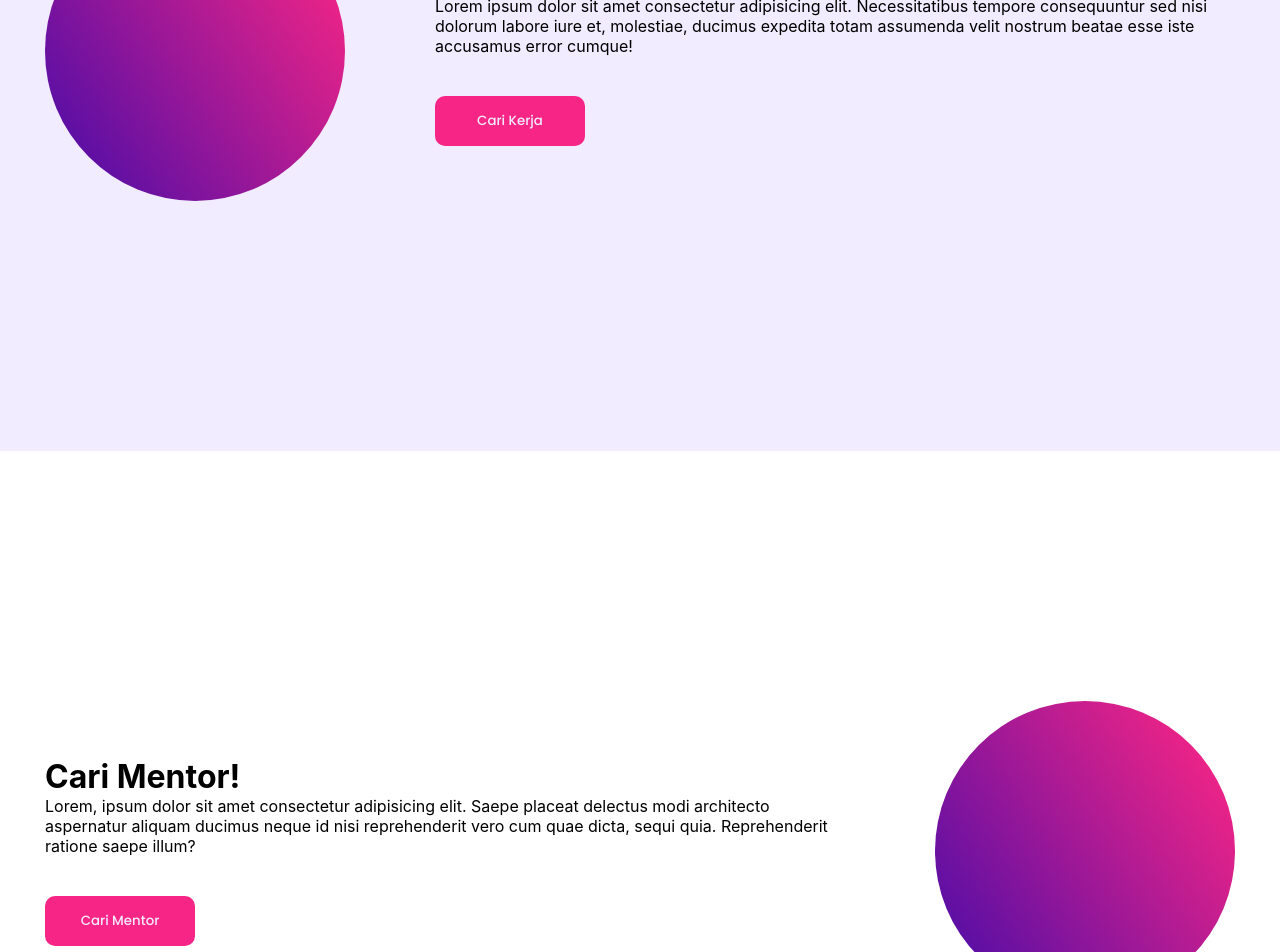
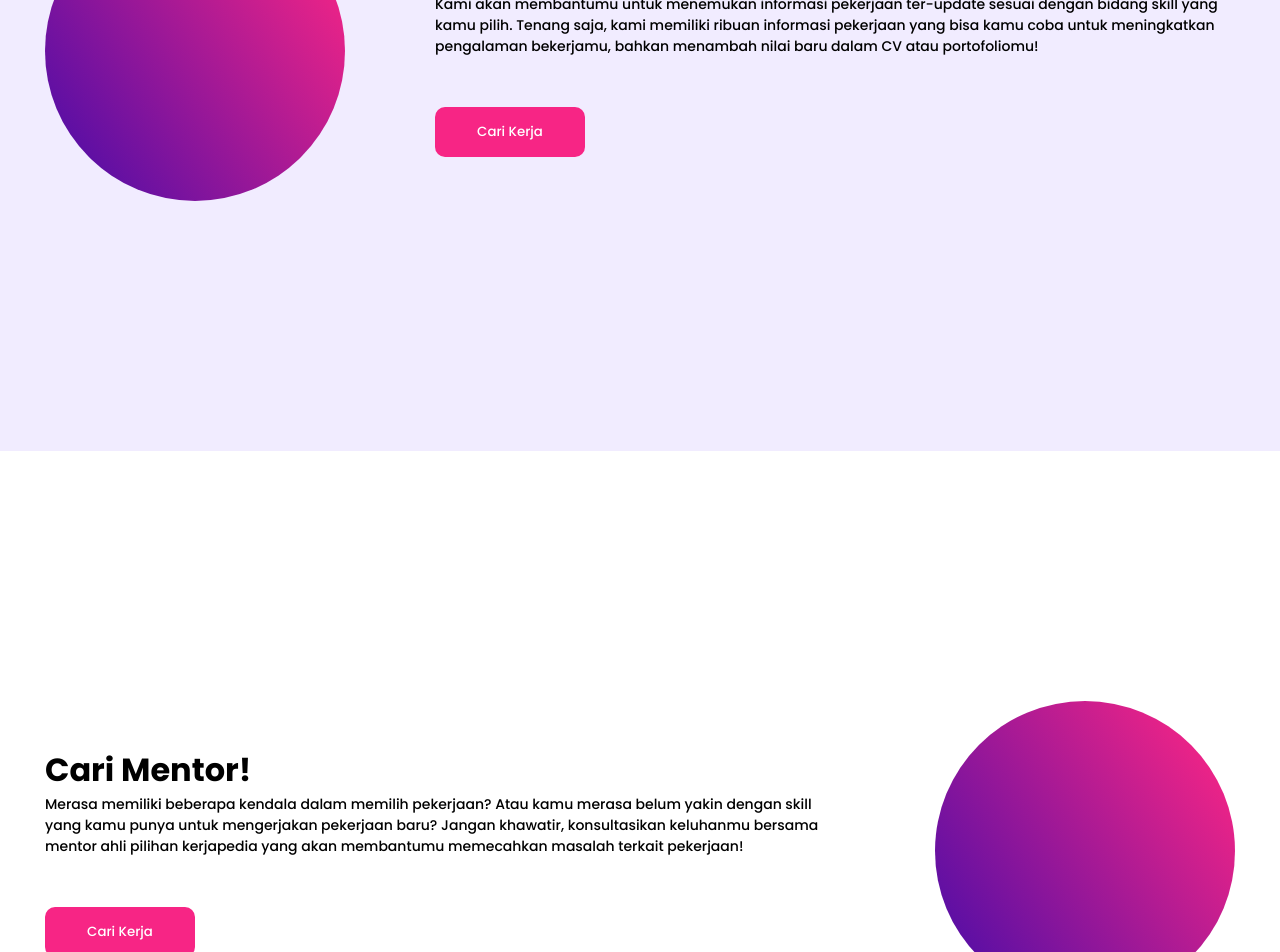
Before and after one commit to Briiad/internbcc, a React (Create React App) app: page / in a window 1280 px wide. Shown: the part 1940-2892 px from the top of the page. Built offline with nearby package versions, Linux system fonts and the light colour scheme.

Commit message:
BISMILLAH

```diff
--- a/src/components/landing-carikerja.js
+++ b/src/components/landing-carikerja.js
@@ -1,22 +1,35 @@
 import React from 'react'
+import { Link } from 'react-router-dom';
+import { motion } from 'framer-motion'
+import 'aos/dist/aos.css';
 
 import '../css/home.css';
 
 function Carikerja() {
     return (
-        <div className="landing-carikerja">
+        <div className="landing-carikerja" data-aos="fade-right" data-aos-duration="3000">
             <div className="person-image">
 
             </div>
             <div className="carikerja-desc">
                 <h1>Cari Kerja!</h1>
-                <p>Lorem ipsum dolor sit amet consectetur adipisicing elit.
-                    Necessitatibus tempore consequuntur sed nisi dolorum labore iure et, molestiae,
-                    ducimus expedita totam assumenda velit nostrum beatae esse iste accusamus error cumque!</p>
-                    <br/>
-                    <br/>
+                <p>Kami akan membantumu untuk menemukan informasi pekerjaan ter-update sesuai dengan bidang skill yang kamu pilih. Tenang saja, kami memiliki ribuan informasi pekerjaan yang bisa kamu coba untuk meningkatkan pengalaman bekerjamu, bahkan menambah nilai baru dalam CV atau portofoliomu!</p>
+                <br />
+                <br />
                 <div className="carikerja-btn">
-                    <button>Cari Kerja</button>
+                    <motion.button
+                        whileHover={{
+                            scale: 1.1,
+                            backgroundColor: "#480CA8"
+                        }}
+                        whileTap={{
+                            scale: 0.8
+                        }}
+                    >
+                        <Link to="/carikerja" className="btn">
+                            Cari Kerja
+                        </Link>
+                    </motion.button>
                 </div>
             </div>
 
--- a/src/components/landing-carimentor.js
+++ b/src/components/landing-carimentor.js
@@ -1,17 +1,32 @@
 import React from 'react'
+import { Link } from 'react-router-dom'
+import { motion } from 'framer-motion'
+import 'aos/dist/aos.css';
 
 function Carimentor() {
     return (
-        <div className="landing-carimentor">
-            <div className="carimentor-desc">
+        <div className="landing-carimentor" data-aos="fade-left" data-aos-duration="3000">
+            <div className="carimentor-desc" >
                 <h1>Cari Mentor!</h1>
                 <p>
-                    Lorem, ipsum dolor sit amet consectetur adipisicing elit. Saepe placeat delectus modi architecto aspernatur aliquam ducimus neque id nisi reprehenderit vero cum quae dicta, sequi quia. Reprehenderit ratione saepe illum?
+                    Merasa memiliki beberapa kendala dalam memilih pekerjaan? Atau kamu merasa belum yakin dengan skill yang kamu punya untuk mengerjakan pekerjaan baru? Jangan khawatir, konsultasikan keluhanmu bersama mentor ahli pilihan kerjapedia yang akan membantumu memecahkan masalah terkait pekerjaan!
                 </p>
-                <br/>
-                <br/>
+                <br />
+                <br />
                 <div className="carimentor-btn">
-                    <button>Cari Mentor</button>
+                    <motion.button
+                        whileHover={{
+                            scale: 1.1,
+                            backgroundColor: "#480CA8"
+                        }}
+                        whileTap={{
+                            scale: 0.8
+                        }}
+                    >
+                        <Link to="/carimentor" className="btn">
+                            Cari Kerja
+                        </Link>
+                    </motion.button>
                 </div>
             </div>
             <div className="person-image">
--- a/src/config/AuthRoute.js
+++ b/src/config/AuthRoute.js
@@ -1,5 +1,5 @@
 import React from "react";
-import { Redirect, Route, useLocation } from "react-router-dom";
+import { Redirect, Route } from "react-router-dom";
 
 function AuthRoute({ component: Component, ...rest }) {
     const token = localStorage.getItem("token");
--- a/src/css/home.css
+++ b/src/css/home.css
@@ -98,6 +98,7 @@
   justify-content: space-around;
   align-items: center;
   background-color: var(--darker_white);
+  font-family: var(--font-poppins);
 }
 
 .landing-carikerja .person-image,
@@ -120,6 +121,7 @@
 }
 
 .carikerja-btn button {
+  text-decoration: none;
   width: 150px;
   height: 50px;
   text-align: center;
@@ -131,12 +133,19 @@
   color: var(--darker_white);
 }
 
+.carikerja-btn .btn,
+.carimentor-btn .btn {
+  text-decoration: none;
+  color: #fff;
+}
+
 .landing-carimentor {
   width: 100%;
   height: 100vh;
   display: flex;
   justify-content: space-around;
   align-items: center;
+  font-family: var(--font-poppins);
 }
 
 .landing-carimentor .carimentor-desc {
@@ -145,6 +154,11 @@
   display: flex;
   flex-direction: column;
   justify-content: center;
+}
+
+.carikerja-desc p,
+.carimentor-desc p {
+  font-size: 14px;
 }
 
 .carimentor-btn button {
--- a/src/pages/Signin.js
+++ b/src/pages/Signin.js
@@ -163,7 +163,7 @@ function Signin({ history }) {
 
                         <div className="redirect-to-daftar">
                             <p>
-                                Baru di NamaWeb?
+                                Baru di Kerjapedia?
                                 <Link to="/usersignup">
                                     <span>
                                         Daftar
```
